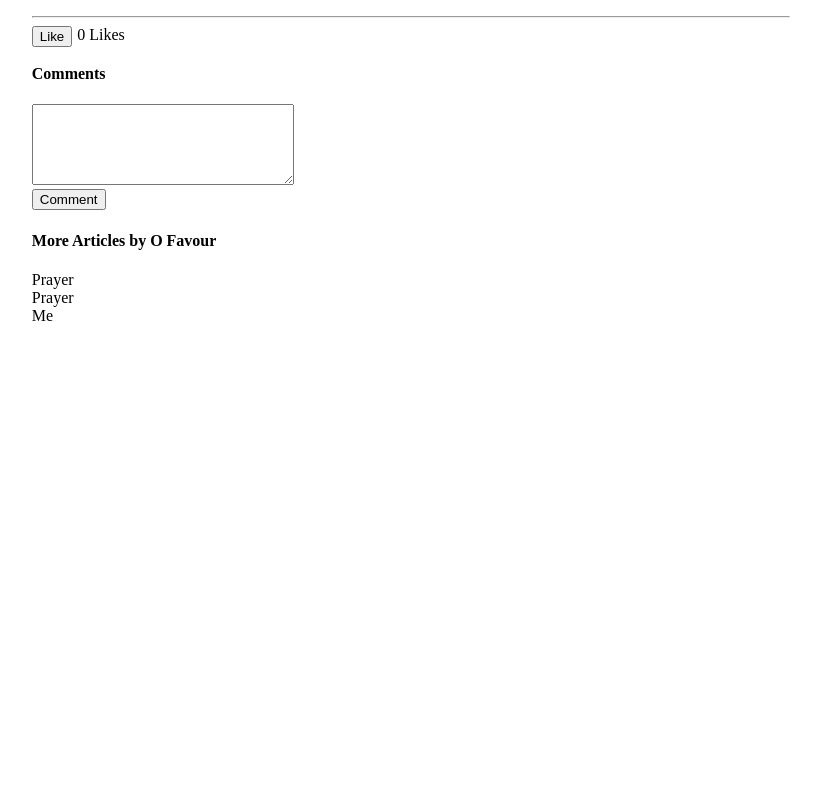
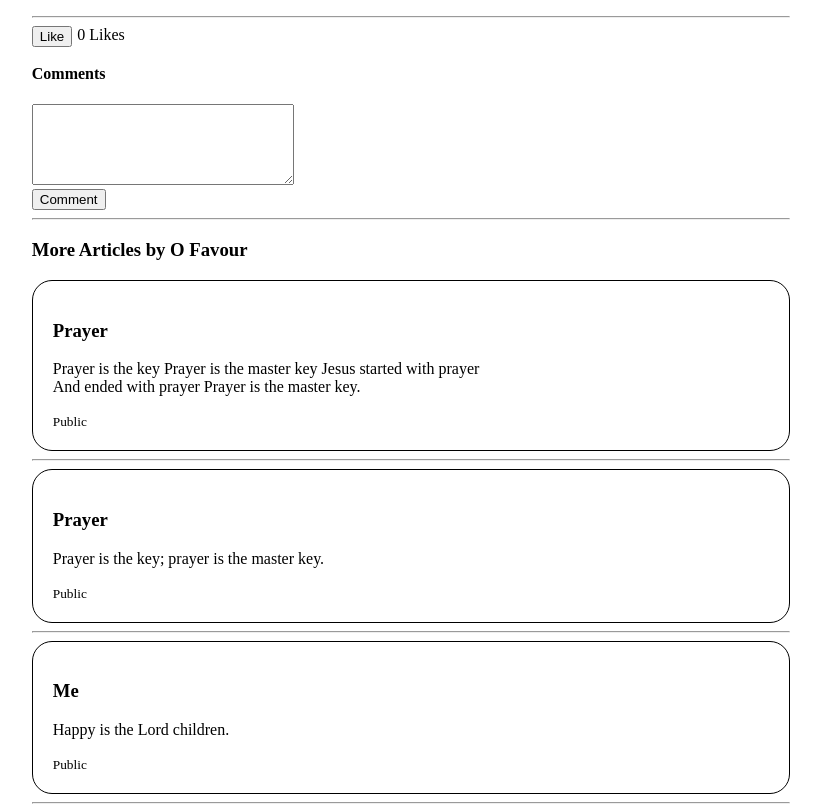
Before and after one commit to favour-olumese/flove_blog, a Django app: a page that uses blog/templates/blog/article_detail.html in a window 1280 px wide. Shown: the part 495-1307 px from the top of the page, without its empty margins (229-1050 px from the left). Before the commit the page ends 816 px from the top, so only its background shows below. Run offline with Django 4.2, Linux system fonts and the light colour scheme; a user stored in the database is signed in; data comes from the database, SQL or seed files in the repository; tables that the repository leaves empty hold one stand-in row (values such as "Sample post"); some web fonts are replaced.

Commit message:
Worked on More Articles in ArticleDetailView
- Changed the outlook to be same as the article card in the all articles
  page.

```diff
--- a/blog/templates/blog/article_detail.html
+++ b/blog/templates/blog/article_detail.html
@@ -192,15 +192,30 @@
                 {% endif %}
             </div>
 
-            <!-- More  Articles by Author -->
+            <hr>
+
+            <!-- Three More Articles by Author -->
             {% if more_article %}
-                <h4>More Articles by {{ article.writer }}</h4>
-                <ul>
-                {% for article in more_article %}
-                    <li><a href="{{ article.get_absolute_url }}">{{ article.title }}</a></li>
-                {% endfor %}
-                </ul>
+                <h3>More Articles by {{ article.writer }}</h3>
+
+                    {% for article in more_article %}
+                    <div class="article-card" style="border: 1px solid; padding: 20px; border-radius: 20px;">
+                        <a href="{{ article.get_absolute_url }}">
+                            {% if article.article_img %}
+                                <img src="{{ article.article_img.url }}" alt="" class="article-card-image" style="width: 30%; float: right; border-radius: 30px;">
+                            {% endif %}
+                            <div class="article-card-text" style="width: 60%;">
+                                <h3>{{ article.title }}</h3>
+                                <p>{{ article.text|truncatechars_html:150 }}</p>
+                                <small>{{ article.get_article_status_display }}</small>
+                            </div>
+                        </a>
+                    </div>
+                    <hr>
+                    {% endfor %}
+
             {% endif %}
+
         {% endif%}
 
         <!-- Data values that would be sent to external JavaScript -->
--- a/blog/templates/blog/article_list.html
+++ b/blog/templates/blog/article_list.html
@@ -34,7 +34,7 @@
 {% endif %}
 
 {% for article in article_list %}
-    <div style="border: 1px solid; padding: 20px; border-radius: 20px;">
+    <div class="article-card" style="border: 1px solid; padding: 20px; border-radius: 20px;">
         <div>
             <a href="{{ article.writer.get_absolute_url }}">
 
@@ -53,9 +53,9 @@
         </div>
         <a href="{{ article.get_absolute_url }}">
             {% if article.article_img %}
-                <img src="{{ article.article_img.url }}" alt="" style="width: 30%; float: right; border-radius: 30px;">
+                <img src="{{ article.article_img.url }}" alt="" class="article-card-image" style="width: 30%; float: right; border-radius: 30px;">
             {% endif %}
-            <div style="width: 60%;" >
+            <div class="article-card-text" style="width: 60%;" >
                 <h3>{{ article.title }}</h3>
                 <p>{{ article.text|truncatechars_html:150 }}</p>
                 <small>{{ article.get_article_status_display }}</small>
--- a/blog/templates/blog/writer_detail.html
+++ b/blog/templates/blog/writer_detail.html
@@ -91,12 +91,12 @@
             <div></div>
 
         {% else %}
-            <div style="border: 0.5px solid; padding: 20px; border-radius: 20px;">
+            <div class="article-card" style="border: 1px solid; padding: 20px; border-radius: 20px;">
                 <a href="{{ article.get_absolute_url }}">
                     {% if article.article_img %}
-                        <img src="{{ article.article_img.url }}" alt="" style="width: 30%; float: right; border-radius: 30px;">
+                        <img src="{{ article.article_img.url }}" alt="" class="article-card-image" style="width: 30%; float: right; border-radius: 30px;">
                     {% endif %}
-                    <div style="width: 60%;" >
+                    <div class="article-card-text" style="width: 60%;" >
                         <h3>{{ article.title }}</h3>
                         <p>{{ article.text|truncatechars_html:150 }}</p>
                         <small>{{ article.get_article_status_display }}</small>
```
